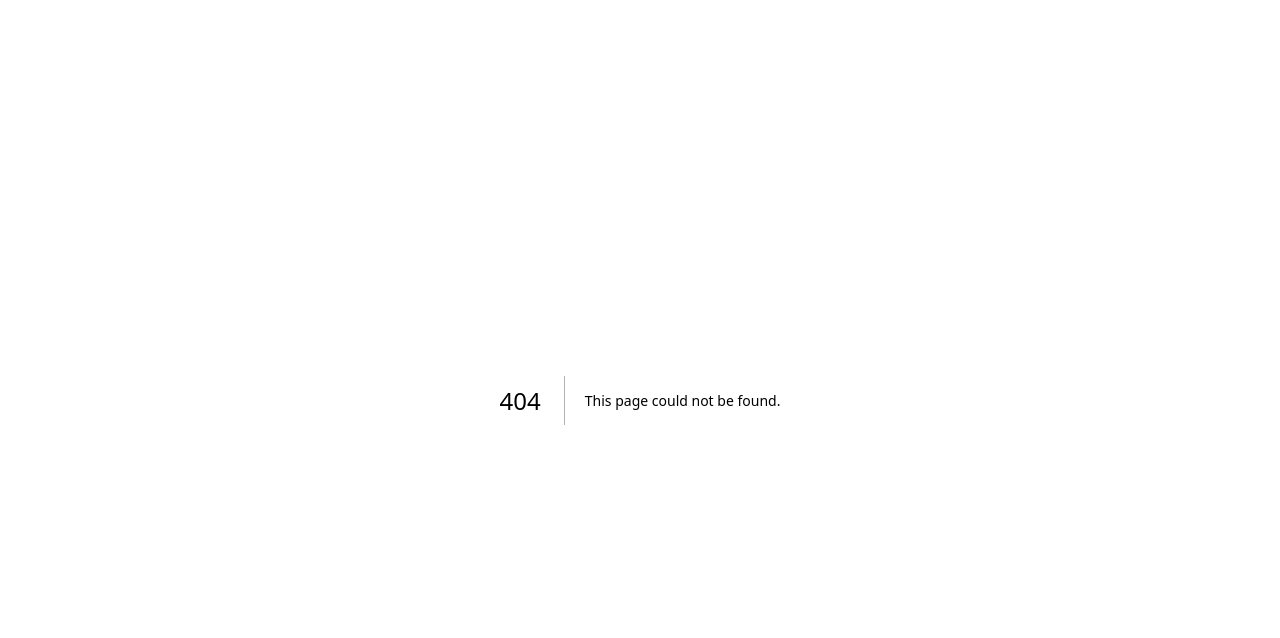
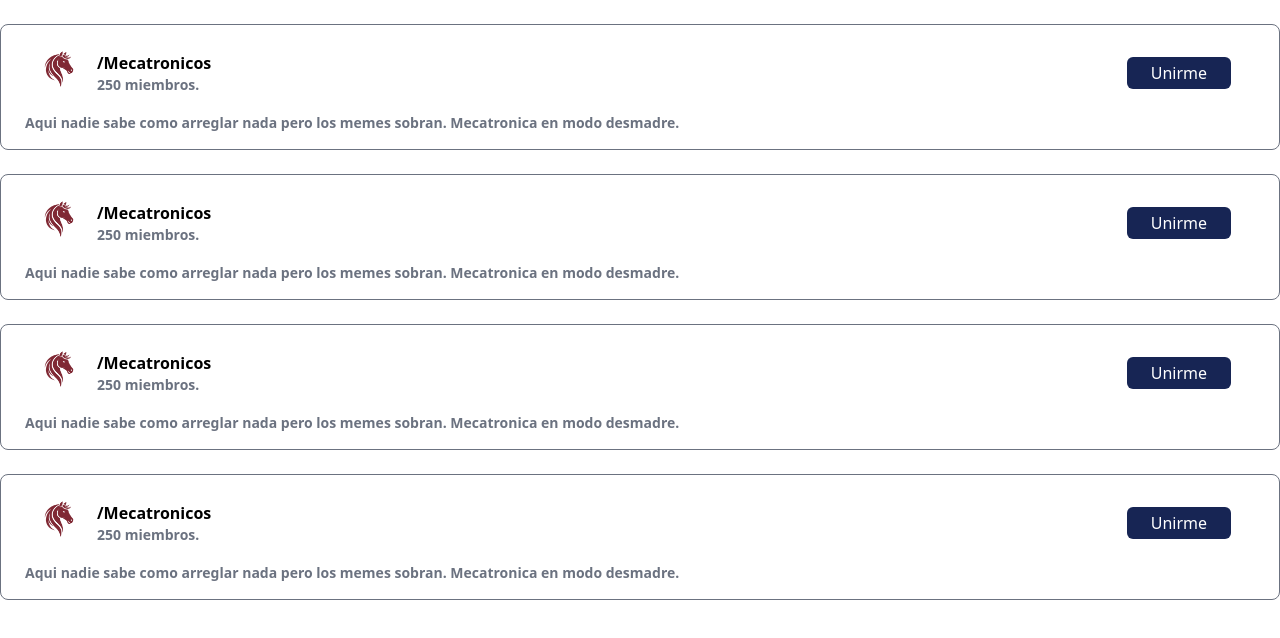
Before and after one commit to TEConecta/teconecta-web, a Next.js app: page /community in a window 1280 px wide. Before the commit this address had no page. Shown: the top 638 px of the page. Built offline with nearby package versions, Linux system fonts and the light colour scheme.

Commit message:
Creado el componente de las comunidades.

```diff
--- /dev/null
+++ b/src/app/community/components/CommunityCard.tsx
@@ -0,0 +1,49 @@
+'use client';
+import React, { useState } from 'react';
+
+interface CommunityCardProps {
+    name: string;
+    image: string;
+    description: string;
+    members: number;
+}
+
+const CommunityCard: React.FC<CommunityCardProps> = ({
+    name,
+    image,
+    description,
+    members,
+}) => {
+    const [isMember, setIsMember] = useState(false);
+
+    const handleJoinClick = () => {
+        setIsMember(!isMember);
+    };
+
+    return (
+        <div className='my-6'>
+            <div className='border border-gray-500 rounded-lg p-4'>
+                <div className='px-2 flex items-center justify-between'>
+                    <div className='flex items-center'>
+                        <img src={image} alt="icon" className='w-16 h-auto' />
+                        <section className='ml-2'>
+                            <p className='font-bold'>/{name}</p>
+                            <p className='text-gray-500 text-sm font-semibold'>{members} miembros.</p>
+                        </section>
+                    </div>
+                    <button
+                        className={`px-6 py-1 cursor-pointer mr-6 rounded-md ${isMember ? 'bg-white text-black border border-black' : 'bg-blue-950 text-white'}`}
+                        onClick={handleJoinClick}
+                    >
+                        {isMember ? 'Miembro' : 'Unirme'}
+                    </button>
+                </div>
+                <div className='px-2 flex items-center mt-2'>
+                    <p className='text-gray-500 font-semibold text-justify text-sm'>{description}</p>
+                </div>
+            </div>
+        </div>
+    );
+};
+
+export default CommunityCard;
--- /dev/null
+++ b/src/app/community/page.tsx
@@ -0,0 +1,31 @@
+import React from 'react'
+import CommunityCard from './components/CommunityCard'
+
+const page = () => {
+  return (
+    <div>
+      <CommunityCard
+        name='Mecatronicos'
+        image='/imgs/logo_guinda.png'
+        description='Aqui nadie sabe como arreglar nada pero los memes sobran. Mecatronica en modo desmadre.'
+        members={250} />
+        <CommunityCard
+        name='Mecatronicos'
+        image='/imgs/logo_guinda.png'
+        description='Aqui nadie sabe como arreglar nada pero los memes sobran. Mecatronica en modo desmadre.'
+        members={250} />
+        <CommunityCard
+        name='Mecatronicos'
+        image='/imgs/logo_guinda.png'
+        description='Aqui nadie sabe como arreglar nada pero los memes sobran. Mecatronica en modo desmadre.'
+        members={250} />
+        <CommunityCard
+        name='Mecatronicos'
+        image='/imgs/logo_guinda.png'
+        description='Aqui nadie sabe como arreglar nada pero los memes sobran. Mecatronica en modo desmadre.'
+        members={250} />
+    </div>
+  )
+}
+
+export default page
```
